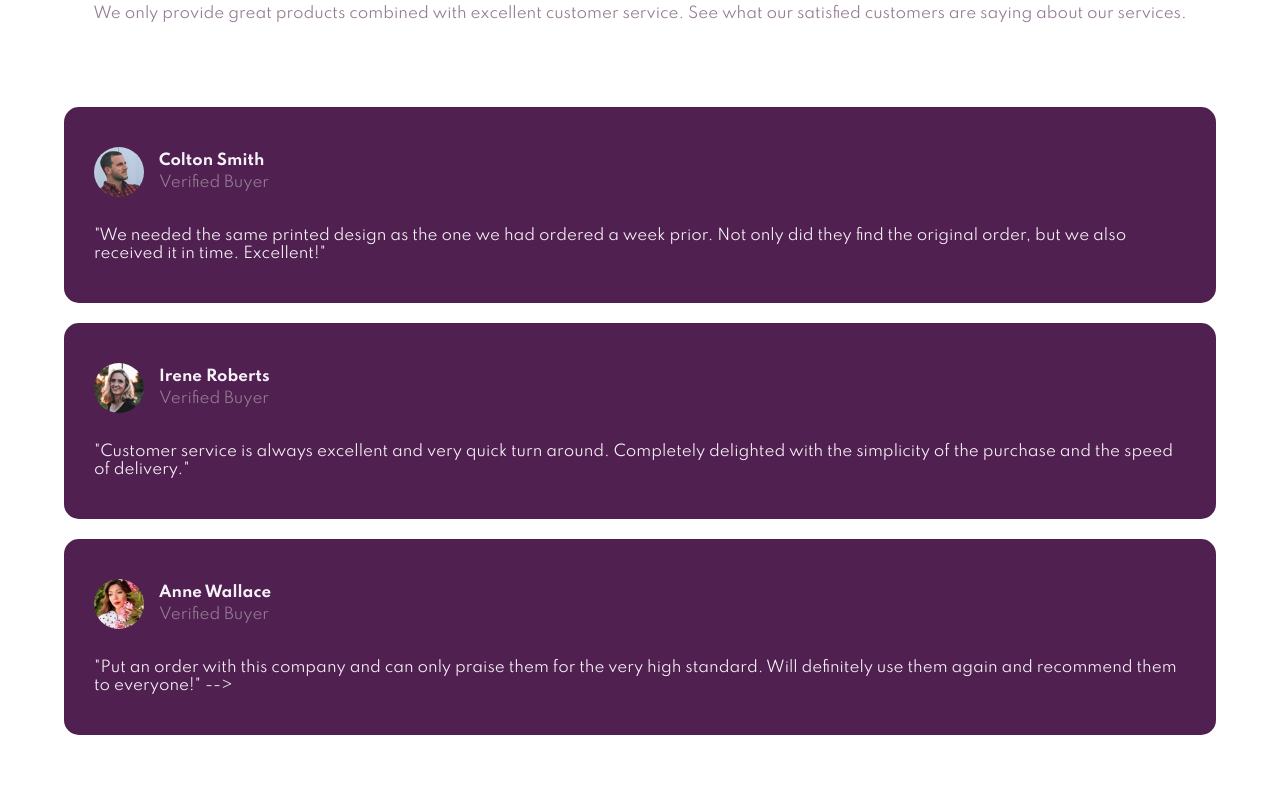
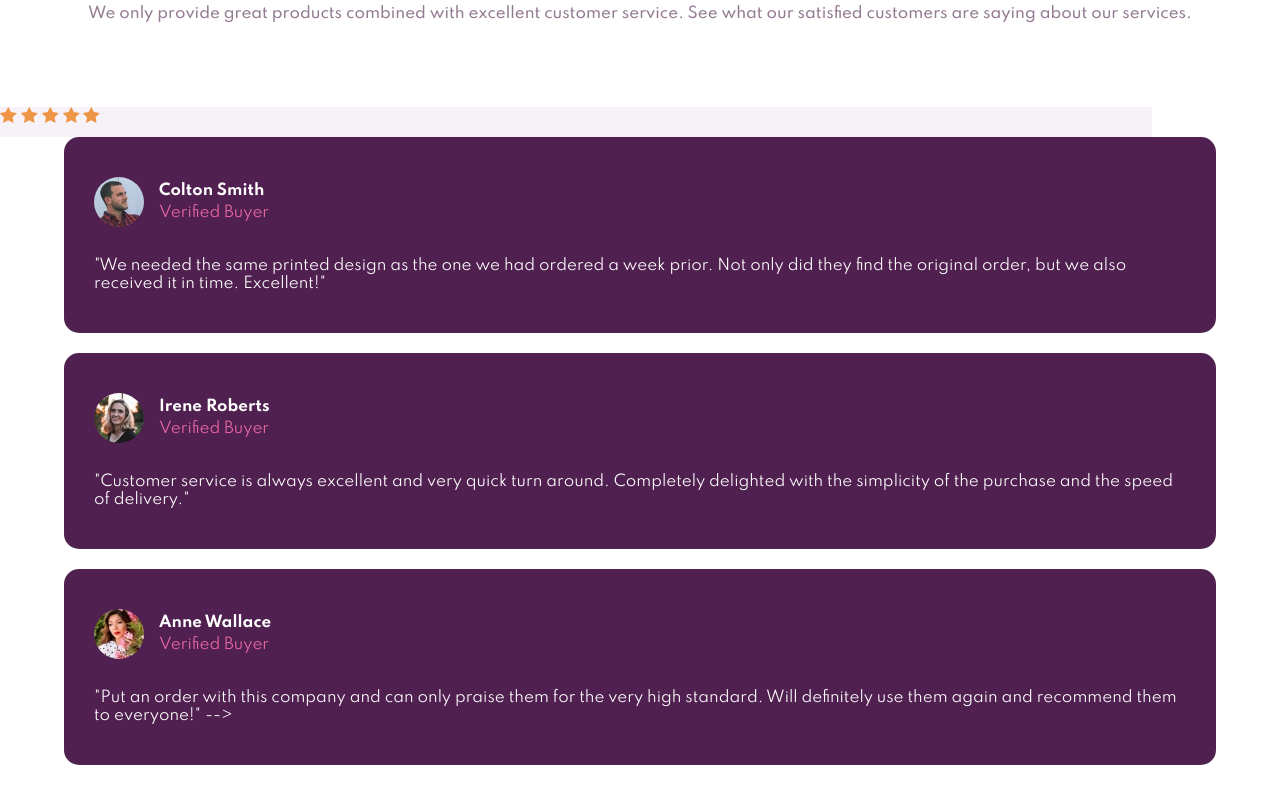
Before and after one commit to AMLO-Bot/frontend-master-01, a plain HTML site: page index.html in a window 1280 px wide. Shown: the part 193-978 px from the top of the page. Before the commit the page ends 948 px from the top, so only its background shows below. Drawn offline with Linux system fonts and the light colour scheme.

Commit message:
FIXed root variables

```diff
--- a/index.html
+++ b/index.html
@@ -28,7 +28,18 @@
          saying about our services.</p>
     </header>
     <aside class="rates-wrapper">
+      <div class="rate-card">
+        <div class="stars-container">
+          <img src="./images/icon-star.svg" alt="estrellita">
+          <img src="./images/icon-star.svg" alt="estrellita">
+          <img src="./images/icon-star.svg" alt="estrellita">
+          <img src="./images/icon-star.svg" alt="estrellita">
+          <img src="./images/icon-star.svg" alt="estrellita">
+        </div>
+        <div class="rate-text">
 
+        </div>
+      </div>
     </aside>
     <main class="card-wrapper">
       <article class="card">
--- a/styles/main.css
+++ b/styles/main.css
@@ -5,11 +5,11 @@ Media query breakṕoint
 :root{
   /* Background Colors*/
   --card-bg: hsl(300, 43%, 22%);
-  --rate-bg: hsl(333, 80%, 67%);
+  --rate-bg: hsl(300, 24%, 96%);
   --body-bg: hsl(0, 0%, 100%);
   /* Font Colors */
-  --card-verified_buyer-color: hsl(303, 10%, 53%);
-  --title-flavor-color: hsl(300, 24%, 96%);
+  --card-verified_buyer-color: hsl(333, 80%, 67%);
+  --title-flavor-color: hsl(303, 10%, 53%);
 }
 
 * {
@@ -40,14 +40,17 @@ html {
 }
 .title-container > h1 {
   font-size: 3.0rem;
+  font-weight: 700;
+  color: var(--card-bg);
   margin-top: 70px;
   margin-bottom: 20px;
 }
 .title-container > p {
-  color:var(--card-verified_buyer-color);
+  color:var(--title-flavor-color);
   margin-top: 20px;
   margin-left: 15px;
   margin-right: 15px;
+  font-weight: 500;
   /* margin-bottom: 50px; */
 }
 
@@ -63,7 +66,7 @@ html {
 /* Individual card */
 .card {
   background-color: var(--card-bg);
-  color: var(--title-flavor-color);
+  color: var(--body-bg);
   margin-bottom: 20px;
   width: 90%;
   padding: 40px 30px;
@@ -106,3 +109,9 @@ html {
 .rates-wrapper{
 
 }
+
+.rate-card{
+  width: 90%;
+  height: 30px;
+  background-color: var(--rate-bg);
+}
```
